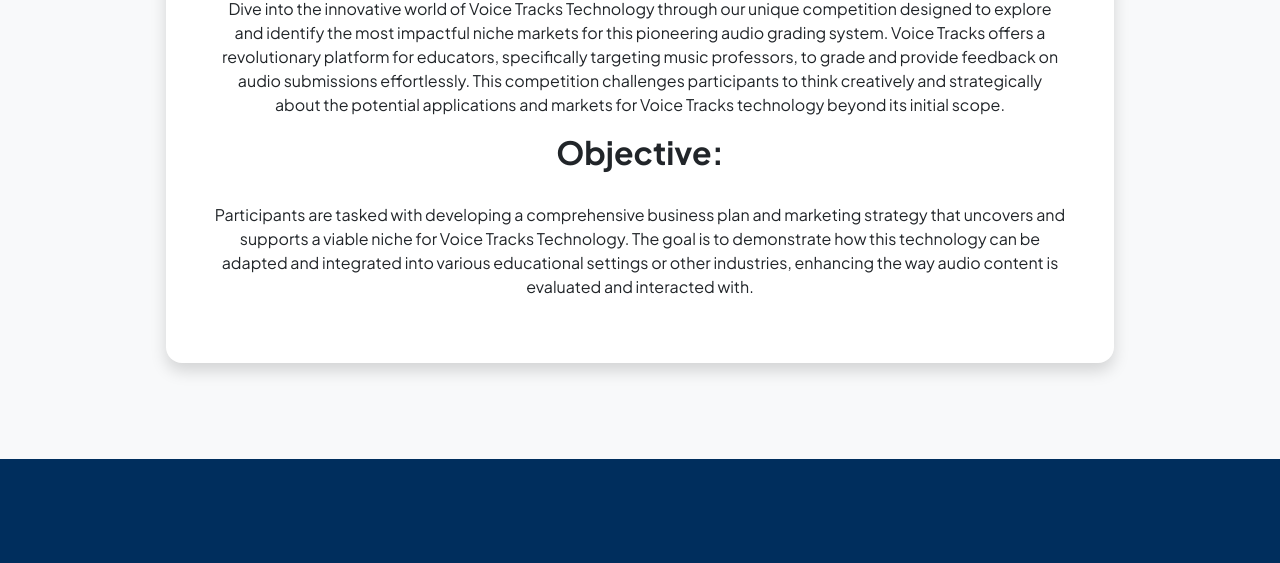
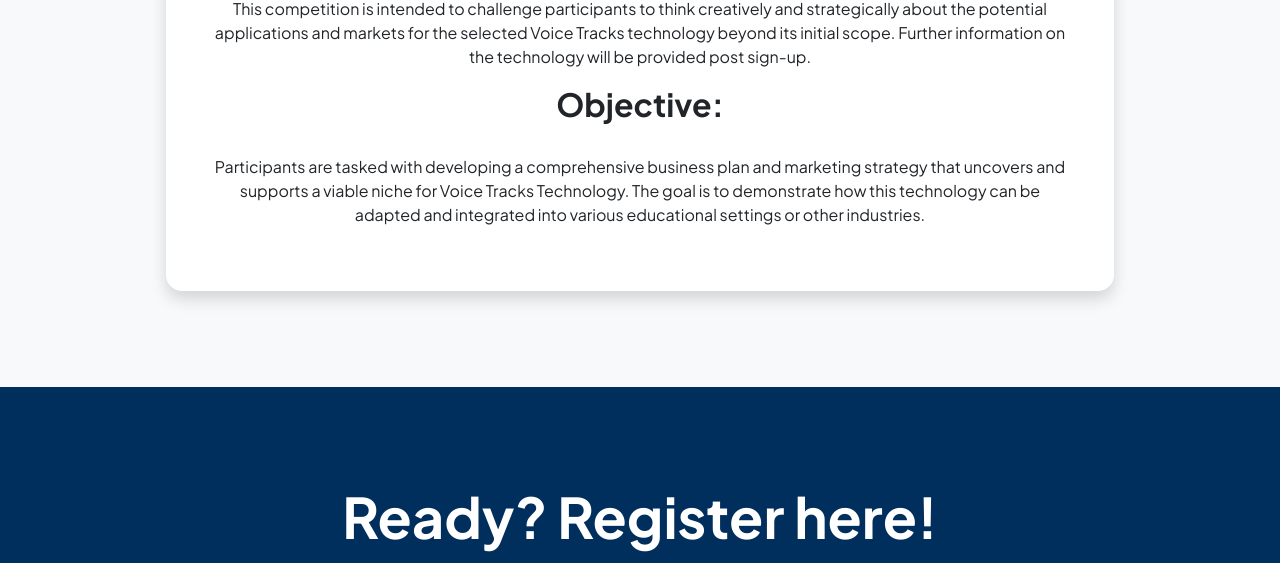
Before and after one commit to TTOIntern/Competition-Website, a plain HTML site: page technologies.html in a window 1280 px wide. Shown: the part 719-1282 px from the top of the page. Drawn offline with nearby package versions, Linux system fonts and the light colour scheme.

Commit message:
Update technologies.html
Made the Voice Tracks Technology more ambiguous.

```diff
--- a/technologies.html
+++ b/technologies.html
@@ -53,11 +53,11 @@
                                     <div class="d-flex align-items-center justify-content-center" style="height: 100%; text-align: center;">
                                         <div class="p-5">
                                             <h2 class="fw-bolder">Voice Tracks</h2>
-                                            <p>Dive into the innovative world of Voice Tracks Technology through our unique competition designed to explore and identify the most impactful niche markets for this pioneering audio grading system. Voice Tracks offers a revolutionary platform for educators, specifically targeting music professors, to grade and provide feedback on audio submissions effortlessly. This competition challenges participants to think creatively and strategically about the potential applications and markets for Voice Tracks technology beyond its initial scope.
+                                            <p>This competition is intended to challenge participants to think creatively and strategically about the potential applications and markets for the selected Voice Tracks technology beyond its initial scope. Further information on the technology will be provided post sign-up.
 
                                                 <br><h2 class="fw-bolder">Objective:</h2>
 
-                                                <br>Participants are tasked with developing a comprehensive business plan and marketing strategy that uncovers and supports a viable niche for Voice Tracks Technology. The goal is to demonstrate how this technology can be adapted and integrated into various educational settings or other industries, enhancing the way audio content is evaluated and interacted with.</p>
+                                                <br>Participants are tasked with developing a comprehensive business plan and marketing strategy that uncovers and supports a viable niche for Voice Tracks Technology. The goal is to demonstrate how this technology can be adapted and integrated into various educational settings or other industries.</p>
                                         </div>
                                     </div>
                                 </div>
```
